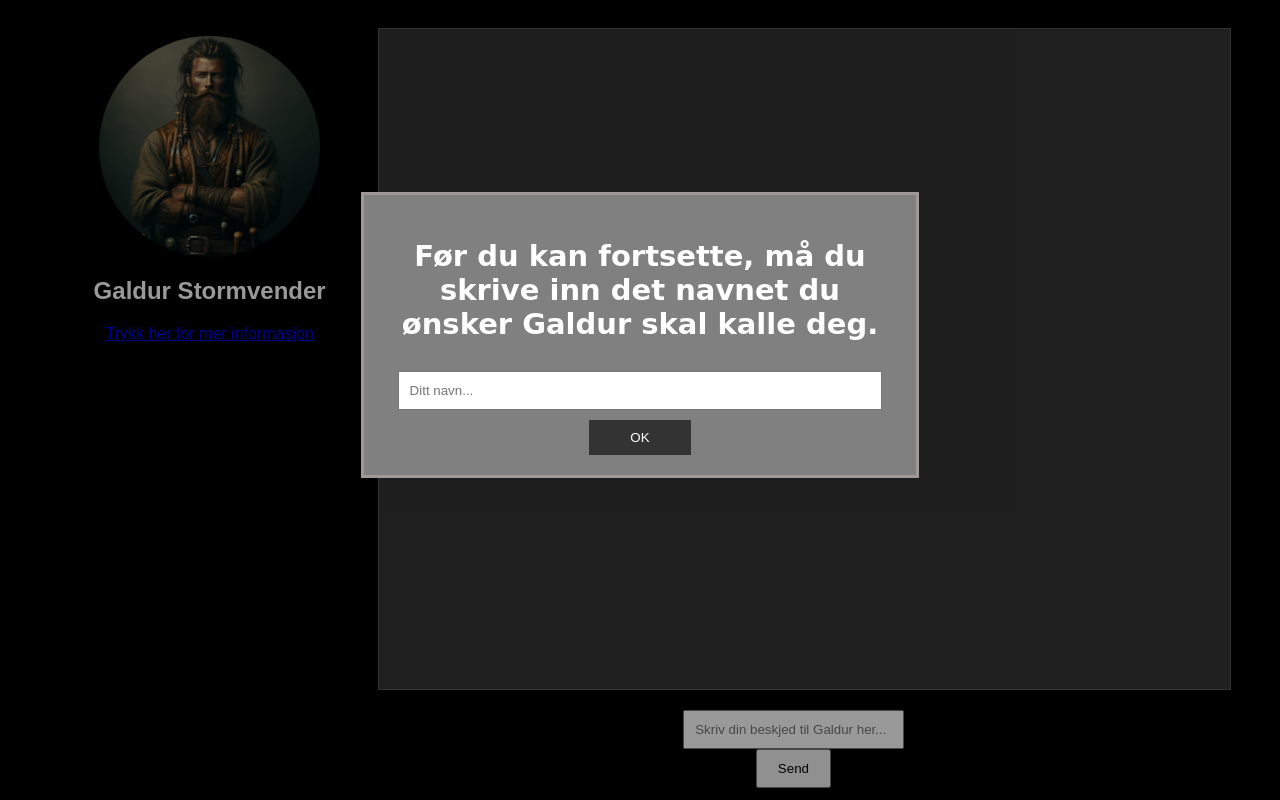
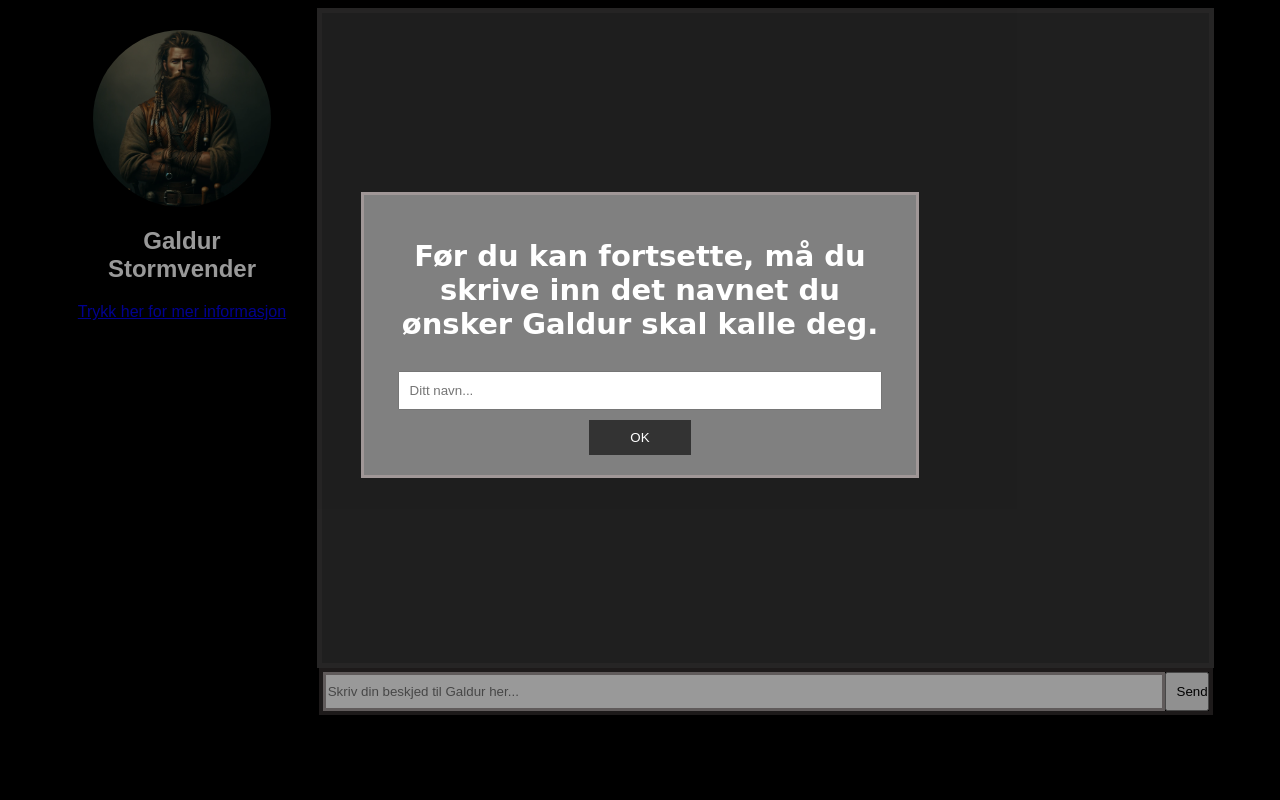
Before and after one commit to hegej/GuiGaldurChat, a plain HTML site: page index.html in a window 1280 px wide. Drawn offline with Linux system fonts and the light colour scheme.

Commit message:
updated chat window style

```diff
--- a/style.css
+++ b/style.css
@@ -111,28 +111,39 @@ h2 {
     display: flex;
     flex-direction: column;
     align-items: center;
-    width: 75%;
+    width: 100%;
 }
 
 #chatWindow {
     overflow-y: auto;
     height: 80vh;
-    width: 100%;
+    width: 99%;
     overflow: auto;
     border: 1px solid #555;
-    padding: 10px;
-    margin: 20px auto;
+    padding: 5px;
     background-color: #333;
+    border: 5px solid #3f3d3d;
+}
+
+#messageForm {
+    display: flex;
+    width: 100%;
+    margin: 0;
+    padding: 0;
+    border: 4px solid #302b2b;
 }
 
 #userInput {
-    width: 70%;
-    padding: 10px;
+    box-sizing: border-box;
+    width: 100%;
+    margin: 0;
     color: black;
+    border: 3px solid #a09797;
 }
 
 button {
-    padding: 10px 20px;
+    width: 5%;
+    padding: 10px;
 }
 
 .user-message {
```
